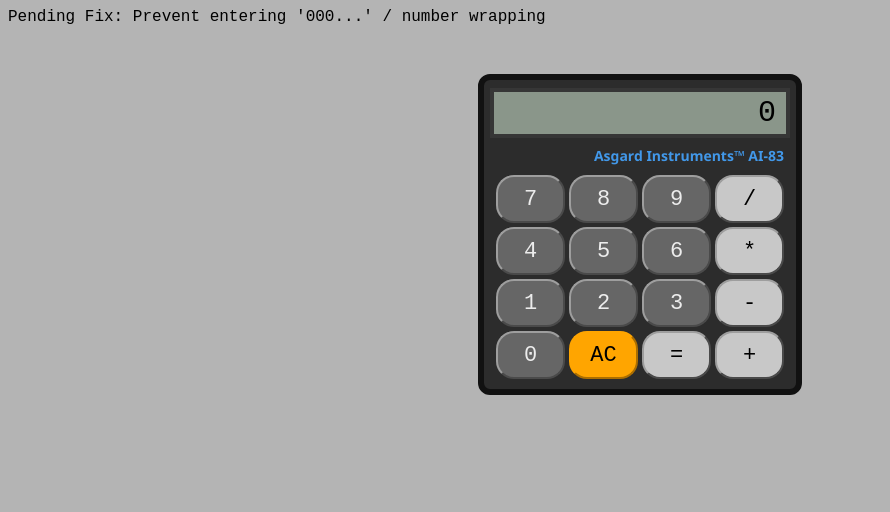
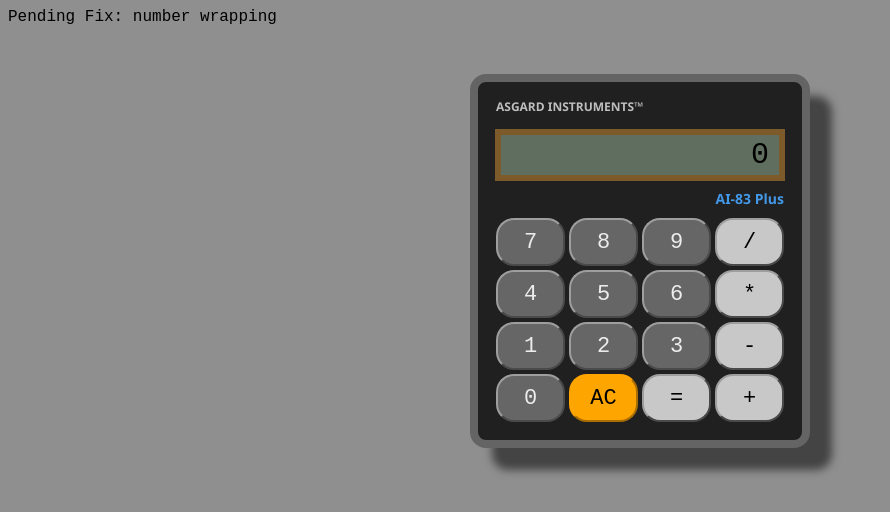
Before and after one commit to jprk8/calculator, a plain HTML site: page index.html in a window 1280 px wide. Shown: the whole page, without its empty margins (0-890 px from the left). Drawn offline with Linux system fonts and the light colour scheme.

Commit message:
Prevent entering only zeros

```diff
--- a/index.html
+++ b/index.html
@@ -8,10 +8,11 @@
     <title>Calculator</title>
 </head>
 <body>
-    Pending Fix: Prevent entering '000...' / number wrapping
+    Pending Fix: number wrapping
     <div id="calculator">
+        <div id="logo">ASGARD INSTRUMENTS™</div>
         <div id="display">0</div>
-        <div id="label">Asgard Instruments™ AI-83</div>
+        <div id="label">AI-83 Plus</div>
         <div id="container">
             <button class="numeric">7</button>
             <button class="numeric">8</button>
--- a/script.js
+++ b/script.js
@@ -35,6 +35,7 @@ let operator = '';
 let second = '';
 let result = '';
 
+
 const display = document.querySelector("#display");
 let displayNumber = document.createElement("span");
 
@@ -43,20 +44,27 @@ numButton.forEach((button) => {
     button.addEventListener("click", () => enterNumber(button.textContent))
 });
 
+let showResult = true;
+
 function enterNumber(num) {
     opButton.forEach((button) => button.style.borderColor = "rgb(158, 158, 158)");
 
-    if (display.textContent == '0' || showResult === true) display.textContent = '';
+    //Prevent entering only zeros ('000...')
+    if (display.textContent == '0' && num == '0') return;
 
+    //To start typing new number if current display is the result or an initial value of '0'
+    if (showResult == true && num != '0') {
+        display.textContent = '';
+        showResult = false;
+    }
     if (operator && !second) {
         displayNumber.textContent = '';
         display.textContent = '';
         second = 1; //change second to true to continue making new number without erasing
     }
-    //trying to prevent typing '000'
+
     displayNumber.textContent += num;
     display.appendChild(displayNumber);
-
 }
 
 const opButton = document.querySelectorAll(".operator");
@@ -71,7 +79,9 @@ function enterOperator(btn) {
     });
 
     operator = btn.textContent;
-    //check if there was a first, second, and operator--ready to calculate (check if this is the third parameter in the equation)
+    //If the operator was pressed after just one number, then store to "first"
+    //If there is already a number in "first", then this must be the second time an operator was used --> calculate first two
+    //above logic seems flawed...
     if (!first) {
         first = display.textContent;
     } else if (first) {
@@ -92,7 +102,6 @@ function enterOperator(btn) {
 
 const equals = document.querySelector("#equals");
 equals.addEventListener("click", () => calculate());
-let showResult = false;
 
 function calculate() {
     opButton.forEach((button) => button.style.borderColor = "rgb(158, 158, 158)");
@@ -116,6 +125,7 @@ function reset() {
     second = '';
     operator = '';
     displayNumber.textContent = '';
+    showResult = true;
     display.textContent = '0';
     opButton.forEach((button) => button.style.borderColor = "rgb(158, 158, 158)");
 }
--- a/style.css
+++ b/style.css
@@ -1,8 +1,9 @@
 body {
     font-family: 'Courier New', Courier, monospace;
-    background-color: rgb(180, 180, 180);
+    background-color: rgb(143, 143, 143);
 }
 
+#logo,
 #label {
     font-size: 14px;
     font-family: 'Segoe UI', Tahoma, Geneva, Verdana, sans-serif;
@@ -13,25 +14,34 @@ body {
     align-self: end;
 }
 
+#logo {
+    align-self: start;
+    margin-left: 10px;
+    color: rgb(190, 190, 190);
+    margin-bottom: 14px;
+    font-size: 12px;
+}
+
 #calculator {
     display: flex;
     flex-direction: column;
-    border: 6px solid rgb(17, 17, 17);
-    border-radius:12px;
-    background-color: rgb(44, 44, 44);
+    border: 8px solid rgb(100, 100, 100);
+    border-radius: 16px;
+    background-color: rgb(32, 32, 32);
     align-items: center;
     width: 308px;
-    padding: 8px 2px;
+    padding: 16px 8px;
     margin: 48px auto;
+    box-shadow: 22px 22px 8px rgb(68, 68, 68);
 }
 
 #display {
     box-sizing: border-box;
-    border: 4px solid rgb(54, 54, 54);
-    background-color: rgb(138, 150, 138);
+    border: 6px solid rgb(124, 90, 42);
+    background-color: rgb(96, 110, 96);
     font-size: 30px;
-    width: 300px;
-    height: 50px;
+    width: 290px;
+    height: 52px;
     display: flex;
     justify-content: right;
     align-items: center;
```
